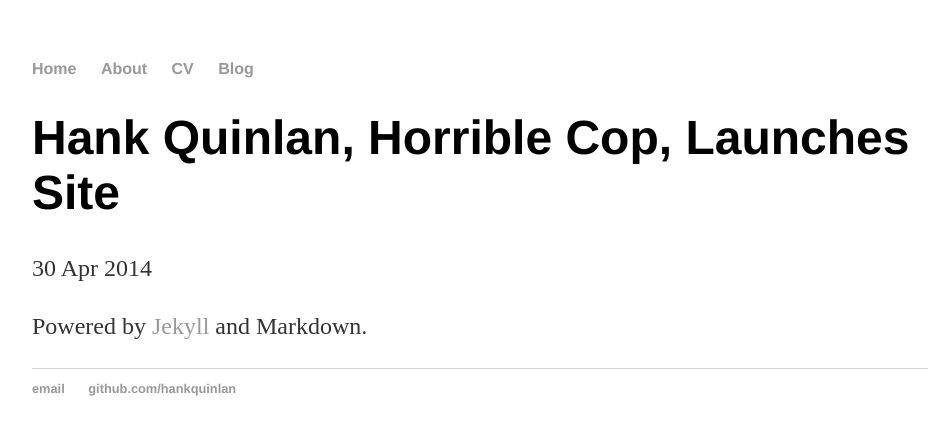
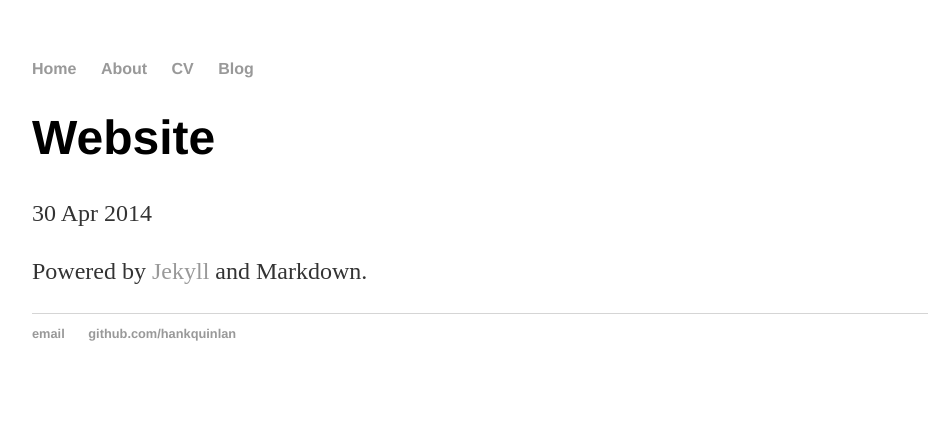
Before and after one commit to ChaseHanson/ChaseHanson.github.io, a Jekyll site: the page built from _posts/2020-01-25-site-launched.md, in a window 1280 px wide. Shown: the top 435 px of the page, without its empty margins (160-1099 px from the left). Built offline with Jekyll 4.4.1, drawn with Linux system fonts in a browser that asks for light colours.

Commit message:
Update 2020-01-25-site-launched.md

```diff
--- a/_posts/2020-01-25-site-launched.md
+++ b/_posts/2020-01-25-site-launched.md
@@ -1,6 +1,6 @@
 ---
 layout: post
-title: "Hank Quinlan, Horrible Cop, Launches Site"
+title: "Website"
 date: 2014-04-30
 ---
 
```
